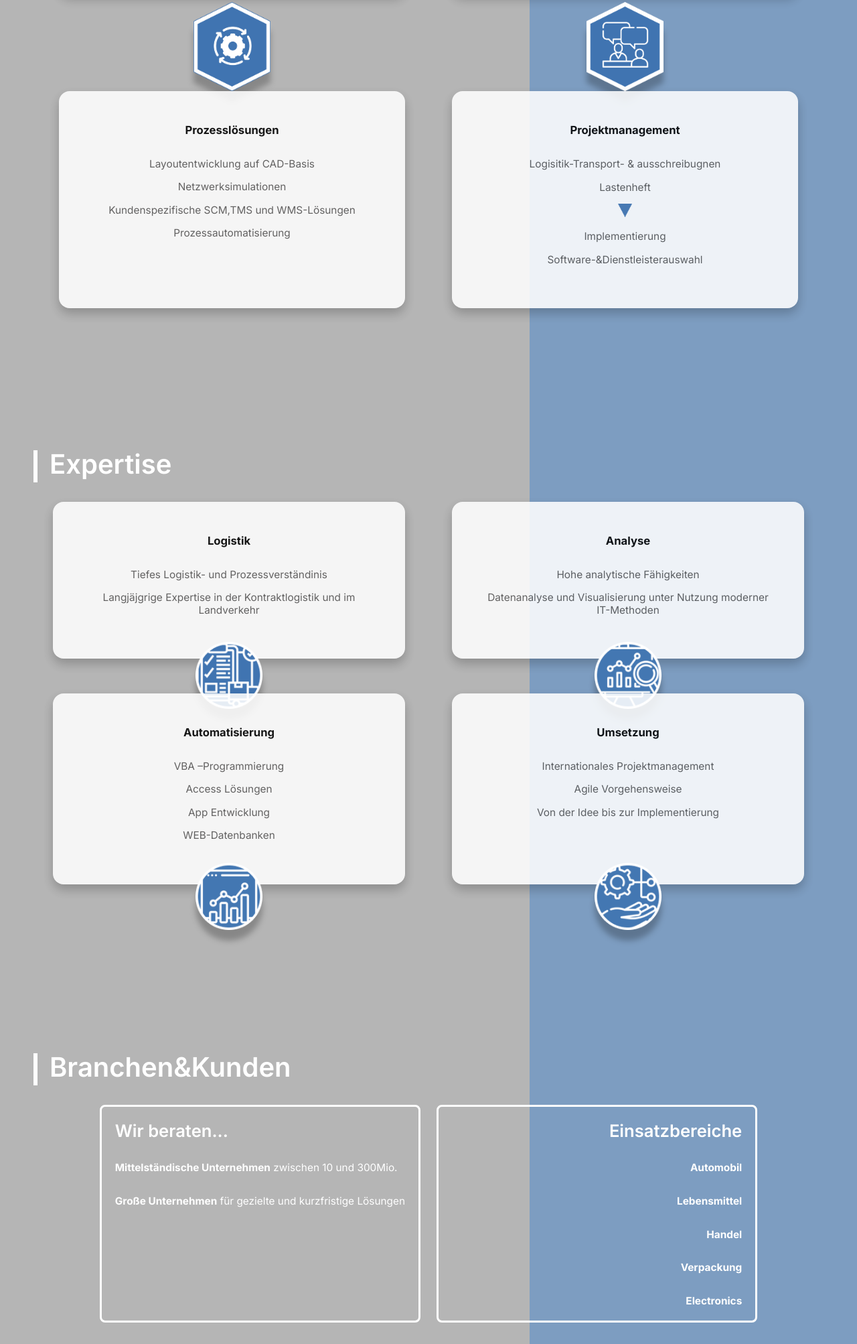
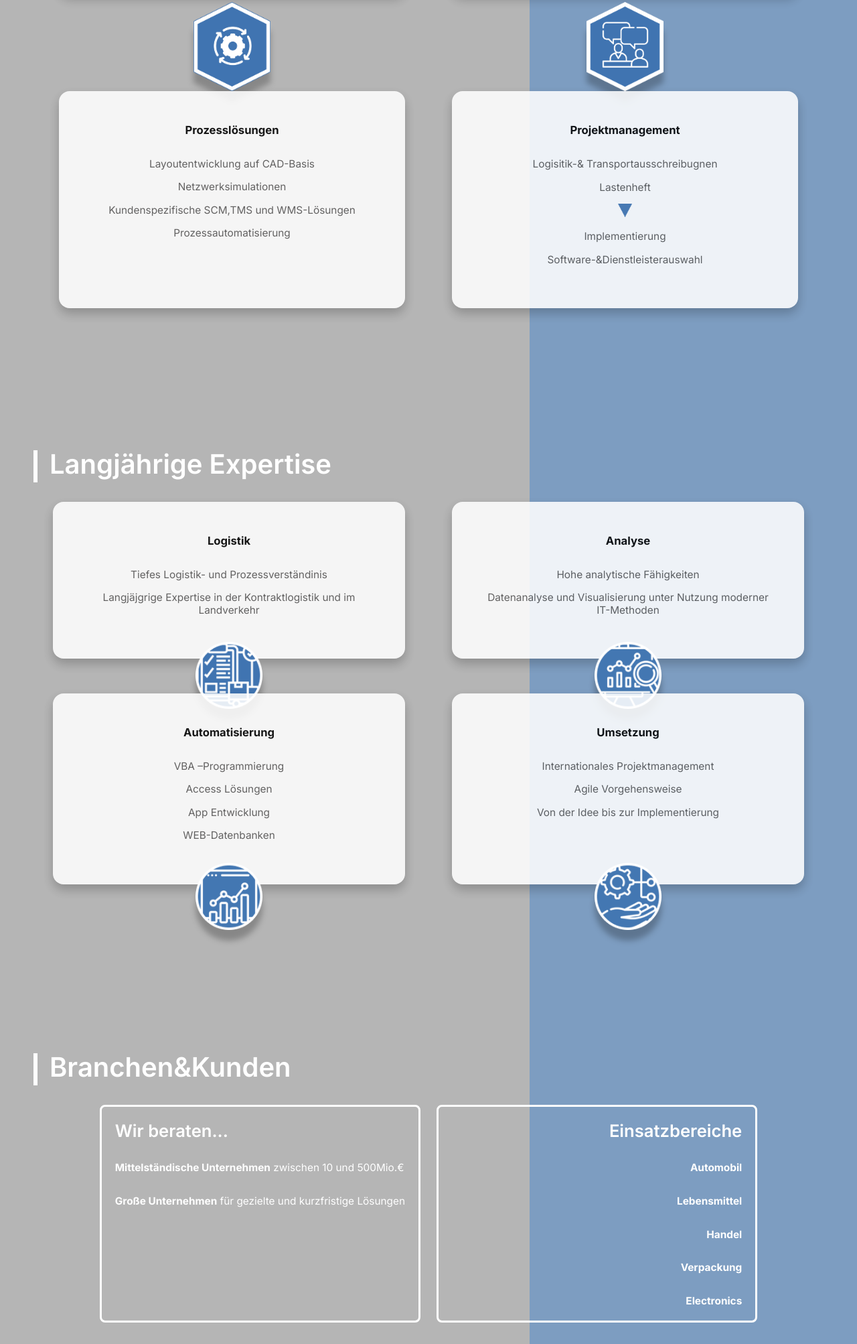
Before and after one commit to uwoom/raecon_website, a website: page index.html in a window 1280 px wide. Shown: the part 1554-3560 px from the top of the page at 67% size. Drawn offline with Linux system fonts and the light colour scheme.

Commit message:
texte überarbeitet

```diff
--- a/index.html
+++ b/index.html
@@ -99,7 +99,7 @@
                 <div class="description-container">
                     <div class="headline">Projektmanagement</div>
                     <ul class="description">
-                        <li>Logisitik-Transport- &amp; ausschreibugnen</li>
+                        <li>Logisitik-&amp; Transportausschreibugnen</li>
                         <li>Lastenheft</li>
                         <li><img src="public/assets/pfeil.png"></li>
                         <li>Implementierung</li>
@@ -112,7 +112,7 @@
     </div>
     <div class="page">
         <div id ="Expertise"></div>
-        <div class="page-headline">Expertise</div>
+        <div class="page-headline">Langjährige Expertise</div>
         <div class="services-box">
         <div class="services">
             <div class="expertise">
@@ -179,7 +179,7 @@
                 <div class="information-box" id="first-information-box">
                     <div class="information-box-headline">Wir beraten...</div>
                     <ul class="information-box-content" id="first-information-content">
-                       <li> <span class="bold">Mittelständische Unternehmen</span>  zwischen 10 und 300Mio. </li>
+                       <li> <span class="bold">Mittelständische Unternehmen</span>  zwischen 10 und 500Mio.&euro; </li>
                         <li><span class="bold">Große Unternehmen</span> für gezielte und kurzfristige Lösungen </li>
                     </ul>
                 </div>
@@ -208,7 +208,6 @@
                         <li>Gründer</li>
                         <li>Logistikexperte</li>
                         <li><a href="mailto:Bjoerne.Raetzell@raecon.de">Bjoerne.Raetzell@raecon.de</a> </li>
-                        <li><a href="tel:491736287931">491736287931</a> </li>
                     </ul>
                 </div>
                 <div class="image">
@@ -229,8 +228,6 @@
                 <br>
                 Geschäftsführer: Dr. Björne Raetzell
                 <br>
-
-                📞 <a href="tel:491736287931">491736287931</a><br>
                 📧 <a href="mailto:Bjoerne.Raetzell@raecon.de">Bjoerne.Raetzell@raecon.de</a>
                 <br>
                 <br>
```
